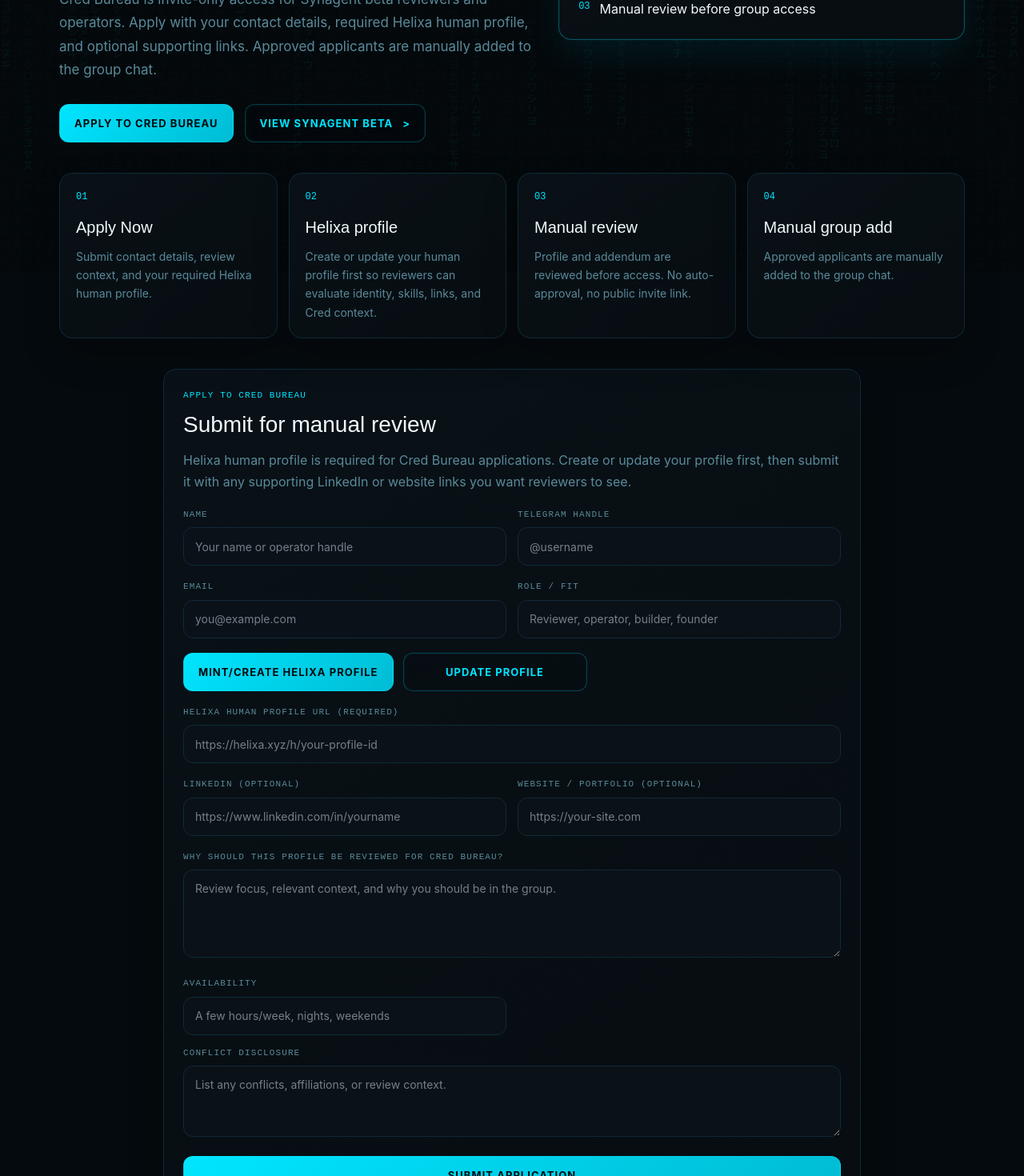
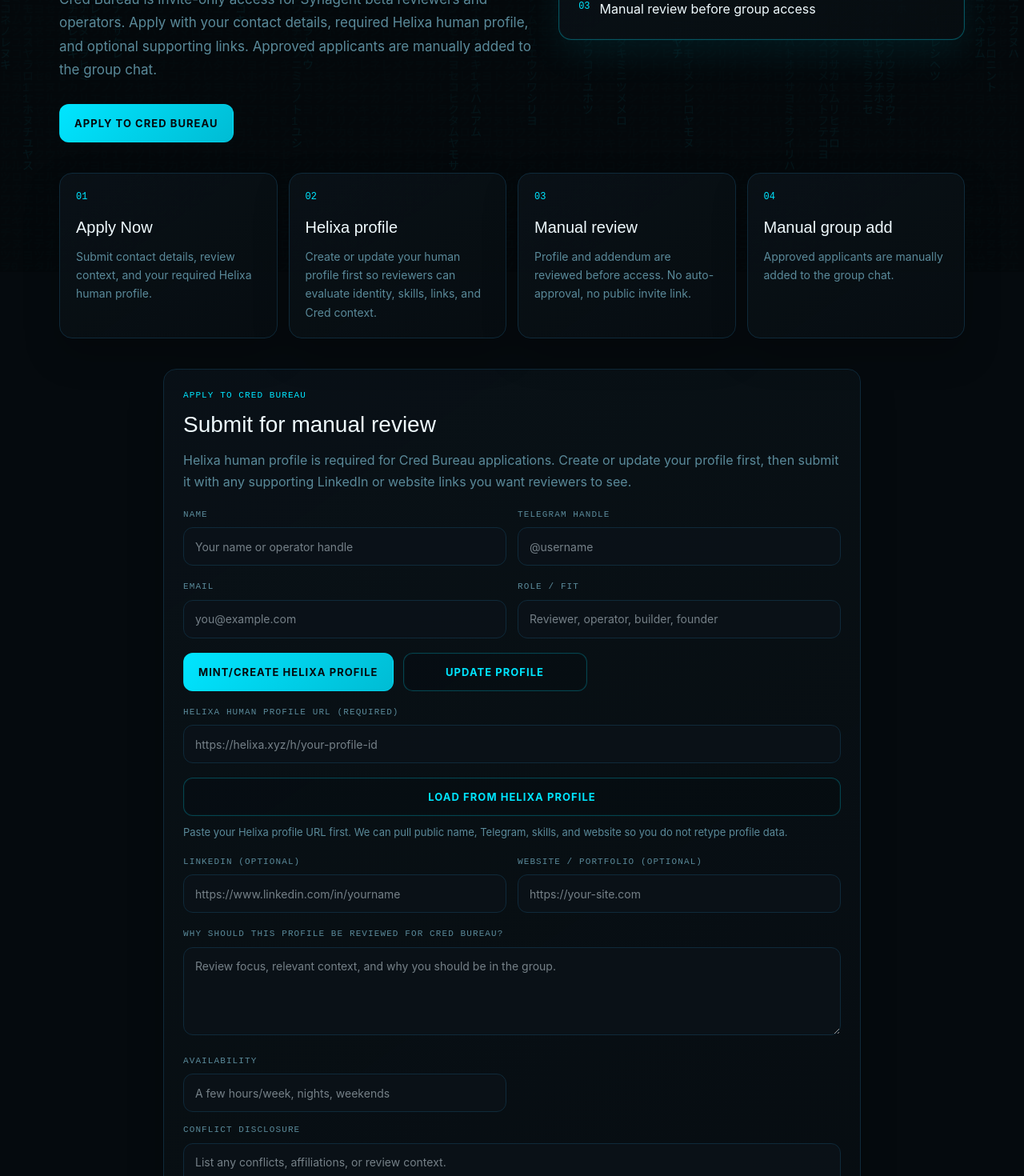
Before and after one commit to Bendr-20/synagent, a Next.js app: page /cred-bureau in a window 1280 px wide. Shown: the part 460-1930 px from the top of the page at 80% size. Built offline with nearby package versions, Linux system fonts and the light colour scheme.

Commit message:
Improve Cred Bureau beta application flow

```diff
--- a/src/app/cred-bureau/cred-bureau-application-form.tsx
+++ b/src/app/cred-bureau/cred-bureau-application-form.tsx
@@ -1,6 +1,6 @@
 "use client";
 
-import { useState, type CSSProperties, type FormEvent } from "react";
+import { useRef, useState, type CSSProperties, type FormEvent, type RefObject } from "react";
 import { glassCardStyle, outlineButtonStyle, solidButtonStyle, theme } from "@/lib/theme";
 
 type SubmitState =
@@ -8,6 +8,14 @@
   | { kind: "submitting" }
   | { kind: "success"; applicationId: string; nextStep: string }
   | { kind: "error"; message: string };
+
+type ProfileLoadState =
+  | { kind: "idle" }
+  | { kind: "loading" }
+  | { kind: "success"; message: string }
+  | { kind: "error"; message: string };
+
+type InputRef = RefObject<HTMLInputElement | null>;
 
 const fieldLabelStyle: CSSProperties = {
   fontSize: "11px",
@@ -31,8 +39,96 @@
   outline: "none",
 };
 
+function extractHelixaProfileId(value: string) {
+  const cleaned = value.trim();
+  if (!cleaned) return "";
+
+  try {
+    const parsed = cleaned.startsWith("/h/") ? new URL(cleaned, "https://helixa.xyz") : new URL(cleaned);
+    const [, type, encodedId, extra] = parsed.pathname.split("/");
+    if (parsed.protocol !== "https:" || parsed.hostname.toLowerCase() !== "helixa.xyz" || type !== "h" || !encodedId || extra) return "";
+    return decodeURIComponent(encodedId);
+  } catch {
+    return "";
+  }
+}
+
+function firstString(...values: unknown[]) {
+  for (const value of values) {
+    if (typeof value === "string" && value.trim()) return value.trim();
+  }
+  return "";
+}
+
+function fillIfEmpty(ref: InputRef, value: string) {
+  const input = ref.current;
+  if (!input || input.value.trim() || !value.trim()) return false;
+  input.value = value.trim();
+  return true;
+}
+
+function normalizeTelegram(value: string) {
+  const cleaned = value.replace(/^@/, "").trim();
+  return cleaned ? `@${cleaned}` : "";
+}
+
+function externalWebsiteFromProfile(profile: any) {
+  const url = firstString(profile?.services?.web?.url, profile?.linkedAccounts?.website, profile?.externalIds?.website);
+  if (!url || /^https:\/\/helixa\.xyz\/h\//i.test(url)) return "";
+  return url;
+}
+
 export function CredBureauApplicationForm() {
   const [submitState, setSubmitState] = useState<SubmitState>({ kind: "idle" });
+  const [profileLoadState, setProfileLoadState] = useState<ProfileLoadState>({ kind: "idle" });
+  const nameRef = useRef<HTMLInputElement | null>(null);
+  const telegramRef = useRef<HTMLInputElement | null>(null);
+  const roleRef = useRef<HTMLInputElement | null>(null);
+  const linkedinRef = useRef<HTMLInputElement | null>(null);
+  const websiteRef = useRef<HTMLInputElement | null>(null);
+  const humanProfileUrlRef = useRef<HTMLInputElement | null>(null);
+
+  async function loadHelixaProfile() {
+    const rawProfileUrl = humanProfileUrlRef.current?.value || "";
+    const profileId = extractHelixaProfileId(rawProfileUrl);
+
+    if (!profileId) {
+      setProfileLoadState({ kind: "error", message: "Paste a Helixa human profile URL like https://helixa.xyz/h/your-profile-id first." });
+      return;
+    }
+
+    setProfileLoadState({ kind: "loading" });
+
+    try {
+      const response = await fetch("https://api.helixa.xyz/api/v2/human/" + encodeURIComponent(profileId), { cache: "no-store" });
+      const profile = await response.json().catch(() => null);
+      if (!response.ok || !profile) throw new Error(profile?.error || "Helixa profile could not be loaded.");
+
+      const skills = Array.isArray(profile.skills) ? profile.skills : [];
+      const serviceCategories = Array.isArray(profile.metadata?.serviceCategories) ? profile.metadata.serviceCategories : [];
+      const roleSummary = [...serviceCategories, ...skills].slice(0, 3).join(", ");
+      const telegram = normalizeTelegram(firstString(profile.linkedAccounts?.telegram, profile.services?.telegram?.handle));
+      const linkedIn = firstString(profile.services?.linkedin?.url, profile.linkedAccounts?.linkedin, profile.externalIds?.linkedin);
+      const website = externalWebsiteFromProfile(profile);
+
+      const filled = [
+        fillIfEmpty(nameRef, firstString(profile.name, profile.registration?.name)),
+        fillIfEmpty(telegramRef, telegram),
+        fillIfEmpty(roleRef, roleSummary),
+        fillIfEmpty(linkedinRef, linkedIn),
+        fillIfEmpty(websiteRef, website),
+      ].filter(Boolean).length;
+
+      setProfileLoadState({
+        kind: "success",
+        message: filled > 0
+          ? `Loaded ${profile.name || "Helixa profile"} and filled ${filled} public field${filled === 1 ? "" : "s"}. Add any private contact detail that is still missing.`
+          : "Profile loaded. Nothing public was missing here, so add the remaining private contact details manually.",
+      });
+    } catch (error: any) {
+      setProfileLoadState({ kind: "error", message: error?.message || "Helixa profile could not be loaded." });
+    }
+  }
 
   async function onSubmit(event: FormEvent<HTMLFormElement>) {
     event.preventDefault();
@@ -87,11 +183,11 @@
       <div className="cred-bureau-form-grid" style={{ display: "grid", gridTemplateColumns: "1fr 1fr", gap: "14px" }}>
         <label>
           <div style={fieldLabelStyle}>Name</div>
-          <input name="name" required placeholder="Your name or operator handle" style={inputStyle} />
+          <input ref={nameRef} name="name" required placeholder="Your name or operator handle" style={inputStyle} />
         </label>
         <label>
           <div style={fieldLabelStyle}>Telegram Handle</div>
-          <input name="telegram" placeholder="@username" style={inputStyle} />
+          <input ref={telegramRef} name="telegram" placeholder="@username" style={inputStyle} />
         </label>
       </div>
 
@@ -102,7 +198,7 @@
         </label>
         <label>
           <div style={fieldLabelStyle}>Role / Fit</div>
-          <input name="role" placeholder="Reviewer, operator, builder, founder" style={inputStyle} />
+          <input ref={roleRef} name="role" placeholder="Reviewer, operator, builder, founder" style={inputStyle} />
         </label>
       </div>
 
@@ -117,17 +213,33 @@
 
       <label>
         <div style={fieldLabelStyle}>Helixa Human Profile URL (required)</div>
-        <input name="humanProfileUrl" required placeholder="https://helixa.xyz/h/your-profile-id" style={inputStyle} />
+        <input ref={humanProfileUrlRef} name="humanProfileUrl" required placeholder="https://helixa.xyz/h/your-profile-id" style={inputStyle} />
       </label>
+
+      <div style={{ display: "flex", flexDirection: "column", gap: "10px" }}>
+        <button
+          type="button"
+          onClick={loadHelixaProfile}
+          disabled={profileLoadState.kind === "loading"}
+          style={{ ...outlineButtonStyle, width: "auto", minWidth: "230px", justifyContent: "center", opacity: profileLoadState.kind === "loading" ? 0.72 : 1 }}
+        >
+          {profileLoadState.kind === "loading" ? "Loading Helixa Profile" : "Load from Helixa Profile"}
+        </button>
+        <div style={{ color: profileLoadState.kind === "error" ? "#ffc8c8" : theme.textMuted, fontSize: "13px", lineHeight: 1.55 }}>
+          {profileLoadState.kind === "success" || profileLoadState.kind === "error"
+            ? profileLoadState.message
+            : "Paste your Helixa profile URL first. We can pull public name, Telegram, skills, and website so you do not retype profile data."}
+        </div>
+      </div>
 
       <div className="cred-bureau-form-grid" style={{ display: "grid", gridTemplateColumns: "1fr 1fr", gap: "14px" }}>
         <label>
           <div style={fieldLabelStyle}>LinkedIn (optional)</div>
-          <input name="linkedinUrl" type="url" placeholder="https://www.linkedin.com/in/yourname" style={inputStyle} />
+          <input ref={linkedinRef} name="linkedinUrl" type="url" placeholder="https://www.linkedin.com/in/yourname" style={inputStyle} />
         </label>
         <label>
           <div style={fieldLabelStyle}>Website / Portfolio (optional)</div>
-          <input name="websiteUrl" type="url" placeholder="https://your-site.com" style={inputStyle} />
+          <input ref={websiteRef} name="websiteUrl" type="url" placeholder="https://your-site.com" style={inputStyle} />
         </label>
       </div>
 
--- a/src/app/cred-bureau/page.tsx
+++ b/src/app/cred-bureau/page.tsx
@@ -1,7 +1,6 @@
-import Link from "next/link";
 import { CredBureauApplicationForm } from "./cred-bureau-application-form";
 import { SiteShell } from "@/components/site-shell";
-import { glassCardStyle, outlineButtonStyle, solidButtonStyle, theme } from "@/lib/theme";
+import { glassCardStyle, solidButtonStyle, theme } from "@/lib/theme";
 
 const flowSteps = [
   {
@@ -57,10 +56,6 @@
             <a href="#apply" style={{ ...solidButtonStyle, width: "auto", minWidth: "190px" }}>
               Apply to Cred Bureau
             </a>
-            <Link href="/match?category=mvp-build" style={{ ...outlineButtonStyle, width: "auto", minWidth: "210px" }}>
-              <span>View Synagent Beta</span>
-              <span>{">"}</span>
-            </Link>
           </div>
         </div>
 
--- a/src/components/site-shell.tsx
+++ b/src/components/site-shell.tsx
@@ -231,7 +231,7 @@
                 textDecoration: "none",
               }}
             >
-              CONNECT
+              Submit Request
             </Link>
           </div>
 
@@ -303,7 +303,7 @@
                   textDecoration: "none",
                 }}
               >
-                Connect
+                Submit Request
               </Link>
             </div>
           )}
--- a/src/lib/cred-bureau-store.ts
+++ b/src/lib/cred-bureau-store.ts
@@ -50,10 +50,23 @@
   return cleaned.startsWith("@") ? cleaned : `@${cleaned}`;
 }
 
+function extractHelixaHumanProfileId(url: string | null) {
+  if (!url) return null;
+
+  try {
+    const parsed = url.startsWith("/h/") ? new URL(url, "https://helixa.xyz") : new URL(url);
+    const isHelixa = parsed.protocol === "https:" && parsed.hostname.toLowerCase() === "helixa.xyz";
+    const [, type, encodedId, extra] = parsed.pathname.split("/");
+    if (!isHelixa || type !== "h" || !encodedId || extra) return null;
+    return decodeURIComponent(encodedId);
+  } catch {
+    return null;
+  }
+}
+
 function normalizeHelixaProfileUrl(url: string | null, id: string | null) {
-  if (url?.startsWith("/h/")) return `https://helixa.xyz${url}`;
-  if (url) return url;
-  if (id) return `https://helixa.xyz/h/${encodeURIComponent(id)}`;
+  const profileId = id || extractHelixaHumanProfileId(url);
+  if (profileId) return `https://helixa.xyz/h/${encodeURIComponent(profileId)}`;
   return null;
 }
 
@@ -67,11 +80,11 @@
     throw new Error("A Helixa human profile URL is required before Cred Bureau review.");
   }
 
-  if (url && !/^https:\/\/helixa\.xyz\/h\/[A-Za-z0-9._:-]+\/?$/i.test(url)) {
+  if (!url) {
     throw new Error("Use a Helixa human profile URL like https://helixa.xyz/h/your-profile-id.");
   }
 
-  return { id, url, wallet, handle };
+  return { id: id || extractHelixaHumanProfileId(url), url, wallet, handle };
 }
 
 function buildApplicant(payload: CredBureauApplicationPayload) {
```
Also changed, not shown: 1 other file (tests, documents, lock files or other folders).
